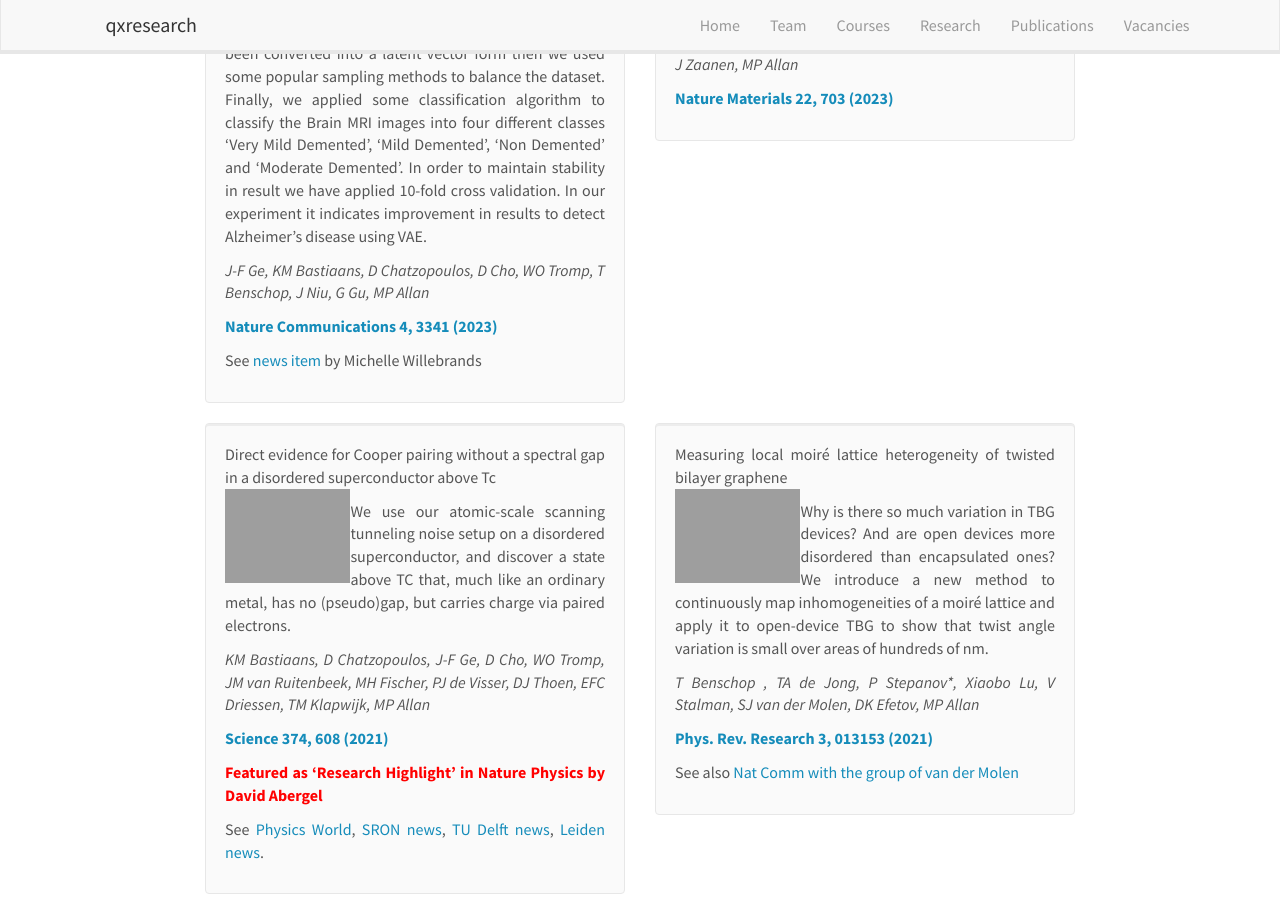
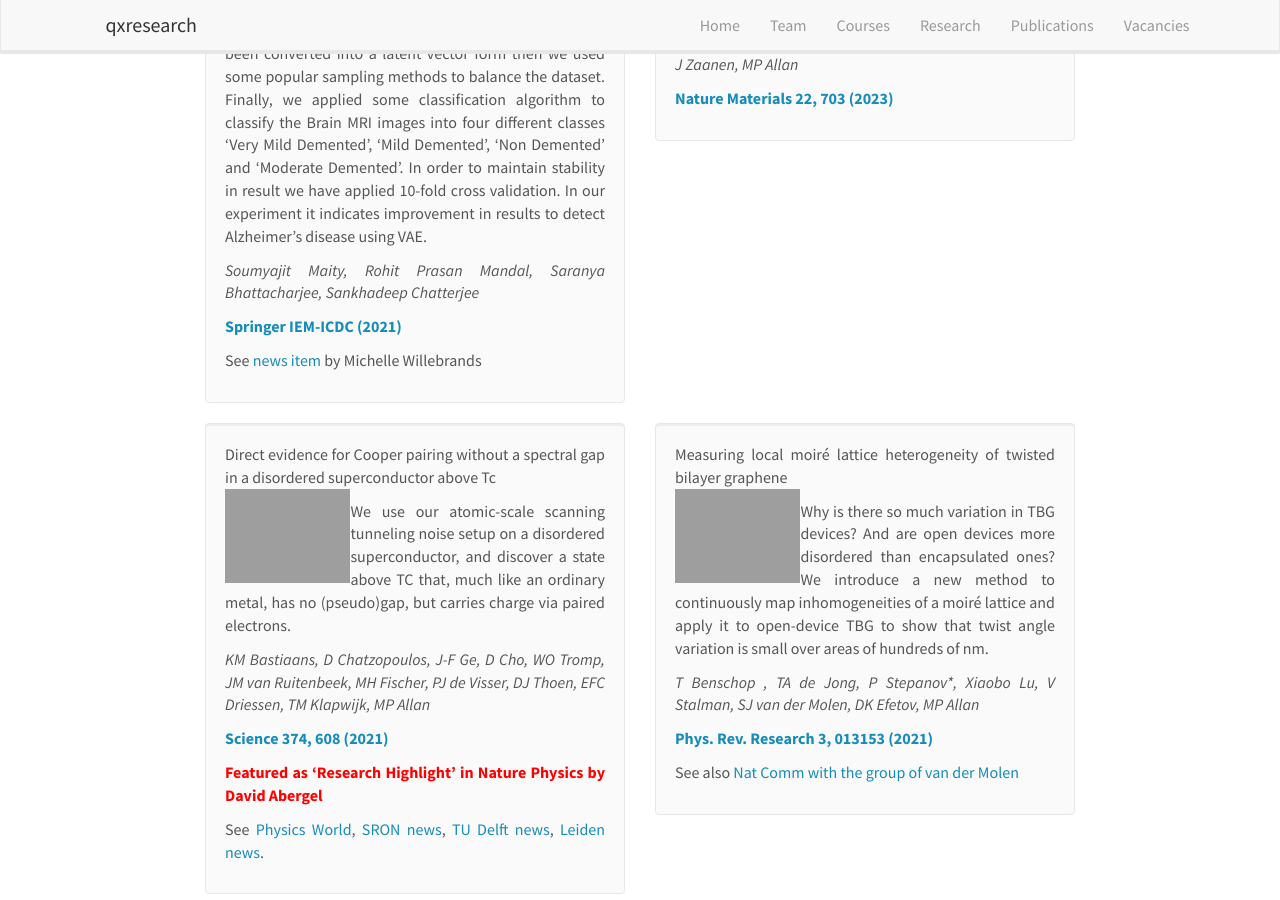
Before and after one commit to qxresearch/qxresearch.github.io, a Jekyll site: the page built from _pages/publications.md, in a window 1280 px wide and 900 px high, scrolled down 573 px. Built offline with Jekyll 4.4.1, drawn with Linux system fonts in a browser that asks for light colours; nearby versions of some CDN libraries; some of the changed text lies outside the part shown.

Commit message:
Update publist.yml

```diff
--- a/_data/publist.yml
+++ b/_data/publist.yml
@@ -1,10 +1,10 @@
 - title: "Single-electron charge transfer into putative Majorana and trivial modes in individual vortices"
-  image: imageaward_edited.png
+  image: mildDiv.jpg
   description: "Alzheimer’s disease is an incurable, progressive neurological disease that causes the brain to shrink and brain cells to die. Earlier detection of Alzheimer’s disease can lead to proper treatment and prevent brain tissue damage. So accurate and fast detection of Alzheimer is most important. There is many well established model which can predict Alzheimer’s disease but they struggle hard for imbalance datasets. This work has focused on the early and fast detection of Alzheimer’s disease from Imbalance Brain Magnetic resonance imaging(MRI) dataset using proper Variational Autoencoder(VAE) model. Firstly, the whole dataset has been converted into a latent vector form then we used some popular sampling methods to balance the dataset. Finally, we applied some classification algorithm to classify the Brain MRI images into four different classes ‘Very Mild Demented’, ‘Mild Demented’, ‘Non Demented’ and ‘Moderate  Demented’. In order to maintain stability in result we have applied 10-fold cross validation. In our experiment it indicates improvement in results to detect Alzheimer’s disease using VAE."
-  authors: J-F Ge, KM Bastiaans, D Chatzopoulos, D Cho, WO Tromp, T Benschop, J Niu, G Gu, MP Allan
+  authors: Soumyajit Maity, Rohit Prasan Mandal, Saranya Bhattacharjee, Sankhadeep Chatterjee
   link:
-    url: https://www.nature.com/articles/s41467-023-39109-w
-    display: Nature Communications 4, 3341 (2023)
+    url: https://link.springer.com/chapter/10.1007/978-981-19-1657-1_14
+    display: Springer IEM-ICDC (2021)
   highlight: 1
   news2: See [news item](https://www.universiteitleiden.nl/en/news/2023/06/new-method-to-find-majoranas-tested-for-the-first-time) by Michelle Willebrands
 
```
